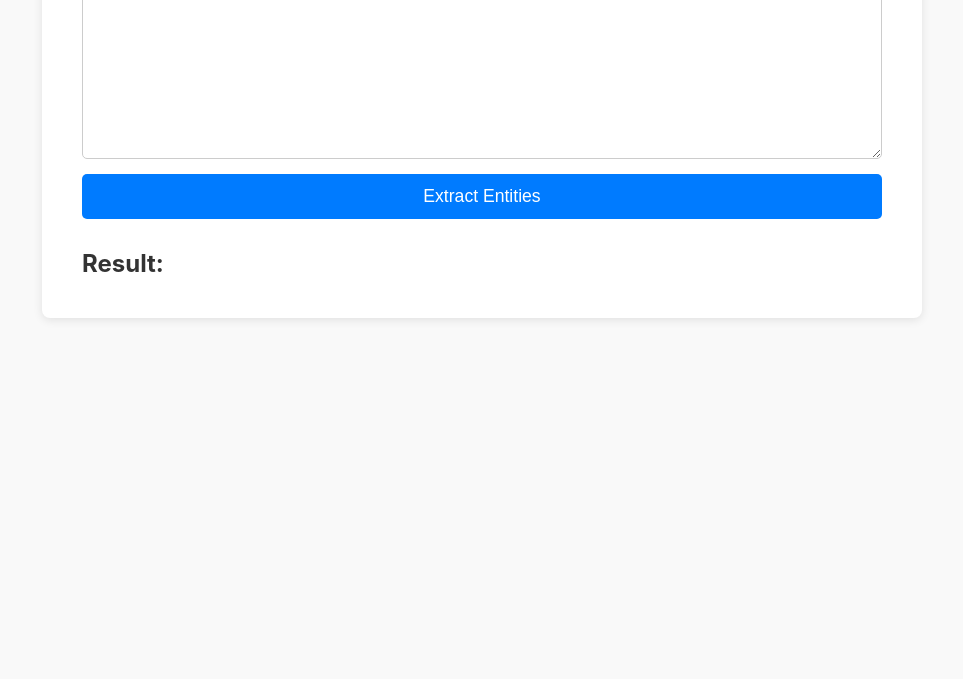
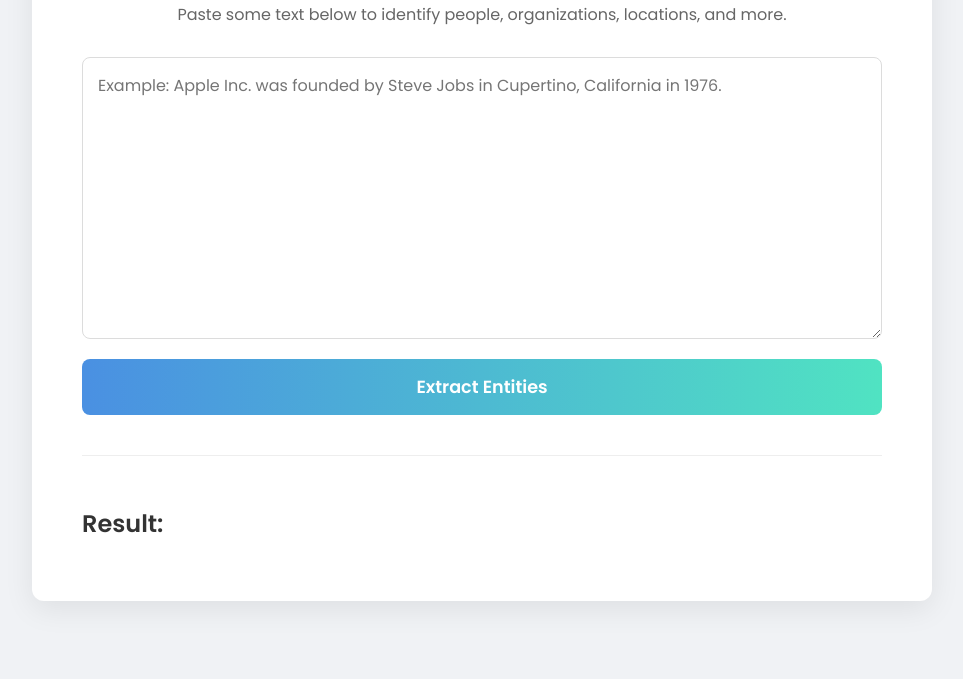
Before and after one commit to LEGBEDJE/Extracteur-d-Entit-s-avec-NLP, a plain HTML site: page static/index.html in a window 1280 px wide. Shown: the part 201-880 px from the top of the page, without its empty margins (158-1121 px from the left). Before the commit the page ends 800 px from the top, so only its background shows below. Drawn offline with Linux system fonts and the light colour scheme.

Commit message:
feat: Improve frontend design and add loading state

```diff
--- a/static/index.html
+++ b/static/index.html
@@ -5,6 +5,9 @@
     <meta charset="UTF-8">
     <meta name="viewport" content="width=device-width, initial-scale=1.0">
     <title>Named Entity Extractor</title>
+    <link rel="preconnect" href="https://fonts.googleapis.com">
+    <link rel="preconnect" href="https://fonts.gstatic.com" crossorigin>
+    <link href="https://fonts.googleapis.com/css2?family=Poppins:wght@400;600&display=swap" rel="stylesheet">
     <link rel="stylesheet" href="/static/style.css">
 </head>
 <body>
@@ -13,7 +16,10 @@
         <p>Paste some text below to identify people, organizations, locations, and more.</p>
         <form id="ner-form">
             <textarea id="text" name="text" rows="10" required placeholder="Example: Apple Inc. was founded by Steve Jobs in Cupertino, California in 1976."></textarea>
-            <button type="submit">Extract Entities</button>
+            <button type="submit" id="submit-button">
+                <span class="button-text">Extract Entities</span>
+                <div class="loader"></div>
+            </button>
         </form>
         <div id="result-container">
             <h2>Result:</h2>
--- a/static/script.js
+++ b/static/script.js
@@ -2,6 +2,7 @@
 const form = document.getElementById('ner-form');
 const resultDiv = document.getElementById('result');
 const resultContainer = document.getElementById('result-container');
+const submitButton = document.getElementById('submit-button');
 
 form.addEventListener('submit', async (e) => {
     e.preventDefault();
@@ -9,6 +10,11 @@ form.addEventListener('submit', async (e) => {
     const formData = new FormData(form);
     const text = formData.get('text');
 
+    // Show loader and disable button
+    submitButton.classList.add('loading');
+    submitButton.disabled = true;
+
+    try {
         const response = await fetch('/extract-entities', {
             method: 'POST',
             headers: {
@@ -22,4 +28,12 @@ form.addEventListener('submit', async (e) => {
         // The backend sends back HTML, which we can directly inject
         resultDiv.innerHTML = data.html;
         resultContainer.style.display = 'block';
+    } catch (error) {
+        console.error('An error occurred:', error);
+        resultDiv.innerHTML = '<p style="color: red;">An error occurred while processing your request.</p>';
+    } finally {
+        // Hide loader and re-enable button
+        submitButton.classList.remove('loading');
+        submitButton.disabled = false;
+    }
 });
--- a/static/style.css
+++ b/static/style.css
@@ -1,54 +1,119 @@
+@import url('https://fonts.googleapis.com/css2?family=Poppins:wght@400;600&display=swap');
 
 body {
-    font-family: -apple-system, BlinkMacSystemFont, 'Segoe UI', Roboto, Oxygen, Ubuntu, Cantarell, 'Open Sans', 'Helvetica Neue', sans-serif;
-    margin: 20px;
-    background-color: #f9f9f9;
+    font-family: 'Poppins', sans-serif;
+    margin: 0;
+    padding: 40px;
+    background-color: #f0f2f5;
     color: #333;
+    display: flex;
+    justify-content: center;
+    align-items: center;
+    min-height: 100vh;
 }
 
 .container {
     max-width: 800px;
-    margin: 0 auto;
-    background-color: #fff;
-    padding: 20px 40px;
-    border-radius: 8px;
-    box-shadow: 0 2px 10px rgba(0,0,0,0.1);
+    width: 100%;
+    background-color: #ffffff;
+    padding: 40px 50px;
+    border-radius: 12px;
+    box-shadow: 0 8px 30px rgba(0,0,0,0.08);
+}
+
+h1 {
+    text-align: center;
+    font-weight: 600;
+    margin-bottom: 10px;
+}
+
+p {
+    text-align: center;
+    color: #666;
+    margin-bottom: 30px;
 }
 
 form {
     display: flex;
     flex-direction: column;
-    gap: 15px;
+    gap: 20px;
 }
 
 textarea {
-    padding: 10px;
-    border: 1px solid #ccc;
-    border-radius: 5px;
+    padding: 15px;
+    border: 1px solid #dcdcdc;
+    border-radius: 8px;
     font-size: 1rem;
-    min-height: 150px;
+    font-family: 'Poppins', sans-serif;
+    min-height: 160px;
+    transition: border-color 0.2s, box-shadow 0.2s;
 }
 
-button {
-    padding: 12px;
-    background-color: #007bff;
+textarea:focus {
+    outline: none;
+    border-color: #4a90e2;
+    box-shadow: 0 0 0 3px rgba(74, 144, 226, 0.2);
+}
+
+button#submit-button {
+    padding: 15px;
+    font-family: 'Poppins', sans-serif;
+    background: linear-gradient(90deg, #4a90e2, #50e3c2);
     color: white;
     border: none;
-    border-radius: 5px;
+    border-radius: 8px;
     cursor: pointer;
     font-size: 1.1rem;
-    transition: background-color 0.2s;
+    font-weight: 600;
+    transition: transform 0.2s, box-shadow 0.2s;
+    display: flex;
+    justify-content: center;
+    align-items: center;
+    gap: 10px;
 }
 
-button:hover {
-    background-color: #0056b3;
+button#submit-button:hover {
+    transform: translateY(-2px);
+    box-shadow: 0 6px 20px rgba(74, 144, 226, 0.3);
+}
+
+button#submit-button:disabled {
+    background: #ccc;
+    cursor: not-allowed;
+    transform: none;
+    box-shadow: none;
 }
 
 #result-container {
-    margin-top: 30px;
+    margin-top: 40px;
+    border-top: 1px solid #eee;
+    padding-top: 30px;
 }
 
 #result .entities {
-    line-height: 2.5;
+    line-height: 2.8;
     font-size: 1.1rem;
 }
+
+/* Loader styles */
+.loader {
+    width: 20px;
+    height: 20px;
+    border: 3px solid rgba(255, 255, 255, 0.5);
+    border-left-color: #fff;
+    border-radius: 50%;
+    display: none; /* Hidden by default */
+    animation: spin 1s linear infinite;
+}
+
+button.loading .loader {
+    display: block;
+}
+
+button.loading .button-text {
+    display: none;
+}
+
+@keyframes spin {
+    to { transform: rotate(360deg); }
+}
```
Lines whose indentation alone changed are shown as unchanged.
